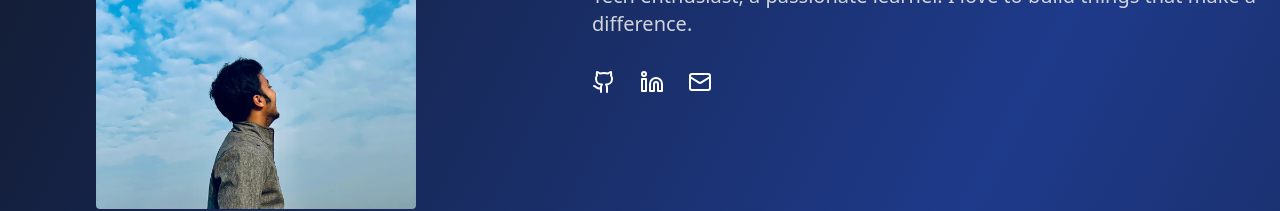
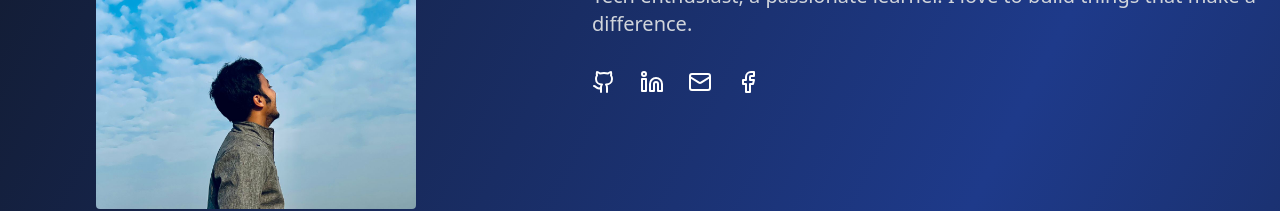
Before and after one commit to rf104/portfolio_01, a React (Vite) app: page / in a window 1280 px wide. Shown: the part 404-615 px from the top of the page. Built offline with nearby package versions, Linux system fonts and the light colour scheme.

Commit message:
fix mailing system and add Facebook link

```diff
--- a/src/App.tsx
+++ b/src/App.tsx
@@ -1,5 +1,5 @@
 import  { useEffect, useRef, useState } from 'react';
-import { Github, Linkedin, Mail, Code, User, Briefcase } from 'lucide-react';
+import { Github, Linkedin, Mail, Code, User, Briefcase, Facebook } from 'lucide-react';
 import ParticleBackground from './components/ParticleBackground';
 import ProjectCard from './components/ProjectCard';
 import holdingArmImage from './images/holding_arm.jpg';
@@ -73,8 +73,11 @@ function App() {
             <a href="https://www.linkedin.com/in/sajedullah-aref/" className="text-white hover:text-blue-400 transition-colors">
               <Linkedin size={24} />
             </a>
-            <a href="" className="text-white hover:text-blue-400 transition-colors">
+            <a href="mailto:sajedullah_aref_104@yahoo.com" className="text-white hover:text-blue-400 transition-colors">
               <Mail size={24} />
+            </a>
+            <a href="https://www.facebook.com/sajedullah.aref.13" className="text-white hover:text-blue-400 transition-colors">
+              <Facebook size={24} />
             </a>
           </div>
         </div>
```
